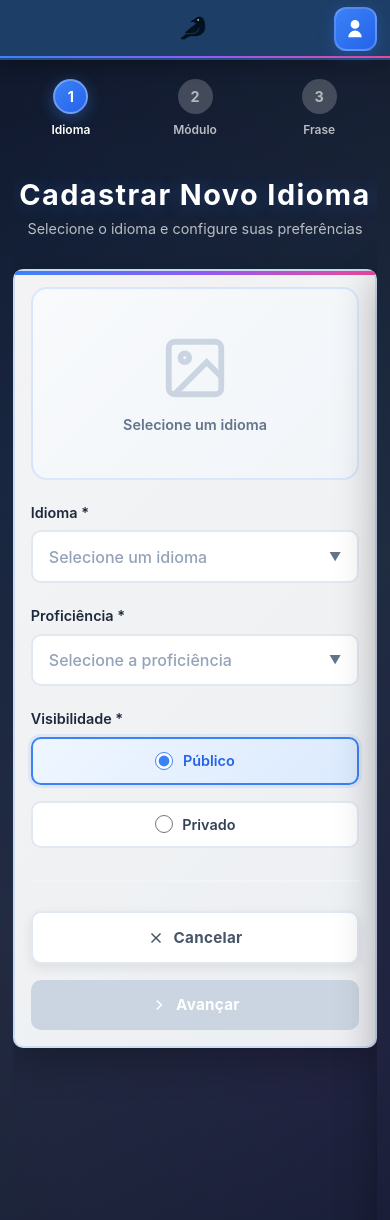
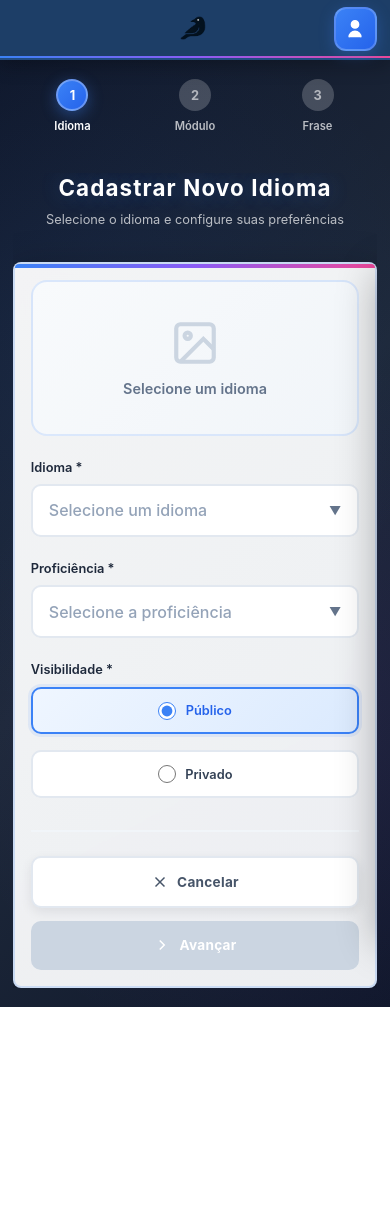
Before and after one commit to LucasHenderson/crow, an Angular app: page /cadastrar-idioma in a window 390 px wide. Shown: the top 1220 px of the page. After the commit the page ends 1007 px from the top, so only its background shows below. Built offline with nearby package versions, Linux system fonts and the light colour scheme.

Commit message:
Ajustes em Cadastrar Idioma

```diff
--- a/src/app/pages/cadastrar-idioma/cadastrar-idioma.css
+++ b/src/app/pages/cadastrar-idioma/cadastrar-idioma.css
@@ -34,12 +34,14 @@
   justify-content: space-between;
   margin-bottom: 2.5rem;
   position: relative;
+  gap: 0.5rem;
 }
 
 .progress-step {
   flex: 1;
   text-align: center;
   position: relative;
+  min-width: 0;
 }
 
 .step-circle {
@@ -74,6 +76,7 @@
   font-size: 0.85rem;
   color: rgba(255, 255, 255, 0.7);
   font-weight: 600;
+  word-break: break-word;
 }
 
 .progress-step.active .step-label {
@@ -103,17 +106,19 @@
 }
 
 .page-header h1 {
-  font-size: 1.8rem;
+  font-size: clamp(1.3rem, 4vw, 1.8rem);
   font-weight: 700;
   margin: 0 0 0.5rem;
   letter-spacing: 0.05em;
   text-shadow: 0 0 20px rgba(59, 130, 246, 0.3);
+  line-height: 1.3;
 }
 
 .page-header p {
   color: rgba(255, 255, 255, 0.7);
-  font-size: 0.9rem;
+  font-size: clamp(0.8rem, 2vw, 0.9rem);
   margin: 0;
+  line-height: 1.5;
 }
 
 /* FORM CARD */
@@ -156,7 +161,7 @@
 
 .bandeira-preview img {
   max-width: 100%;
-  width: 350px;
+  width: min(350px, 100%);
   height: auto;
   max-height: 220px;
   object-fit: contain;
@@ -200,7 +205,7 @@ label {
   margin-bottom: 0.6rem;
   font-weight: 600;
   color: #1e293b;
-  font-size: 0.9rem;
+  font-size: clamp(0.8rem, 2vw, 0.9rem);
 }
 
 .select, input[type="text"], textarea {
@@ -220,6 +225,7 @@ label {
   display: flex;
   align-items: center;
   justify-content: space-between;
+  word-break: break-word;
 }
 
 .select:hover, input:hover, textarea:hover {
@@ -238,6 +244,8 @@ label {
   font-size: 0.75rem;
   color: #64748b;
   transition: transform 0.3s ease;
+  flex-shrink: 0;
+  margin-left: 0.5rem;
 }
 
 .select.active::after {
@@ -266,7 +274,7 @@ textarea {
   background: white;
   border-radius: 12px;
   z-index: 100;
-  max-height: 280px;
+  max-height: min(280px, 50vh);
   overflow-y: auto;
   box-shadow: 0 10px 40px rgba(0, 0, 0, 0.2);
   border: 2px solid rgba(59, 130, 246, 0.2);
@@ -300,8 +308,9 @@ textarea {
   transition: all 0.2s ease;
   color: #334155;
   font-weight: 500;
-  font-size: 0.88rem;
+  font-size: clamp(0.8rem, 2vw, 0.88rem);
   border-bottom: 1px solid #f1f5f9;
+  word-break: break-word;
 }
 
 .option:last-child { border-bottom: none; }
@@ -322,13 +331,15 @@ textarea {
 /* ÍCONES DE MÓDULO */
 .icones-grid {
   display: grid;
-  grid-template-columns: repeat(5, 1fr);
+  grid-template-columns: repeat(auto-fit, minmax(70px, 1fr));
   gap: 1rem;
   margin: 1.5rem 0;
+  justify-items: center;
 }
 
 .icone-option {
-  width: 80px;
+  width: 100%;
+  max-width: 80px;
   aspect-ratio: 1;
   border: 2px solid #e2e8f0;
   border-radius: 12px;
@@ -366,7 +377,7 @@ textarea {
 /* MODO DE FRASE */
 .modo-grid {
   display: grid;
-  grid-template-columns: repeat(3, 1fr);
+  grid-template-columns: repeat(auto-fit, minmax(150px, 1fr));
   gap: 1rem;
   margin: 1.5rem 0;
 }
@@ -406,9 +417,10 @@ textarea {
 
 .modo-card h3 {
   margin: 0;
-  font-size: 0.95rem;
+  font-size: clamp(0.85rem, 2vw, 0.95rem);
   color: #1e293b;
   font-weight: 700;
+  line-height: 1.3;
 }
 
 .modo-card.selected h3 {
@@ -417,15 +429,17 @@ textarea {
 
 /* LINHA DINÂMICA */
 .linha-dinamica {
-  display: flex;
+  display: grid;
+  grid-template-columns: 1fr 1fr auto;
   gap: 0.8rem;
-  align-items: flex-end;
+  align-items: end;
   margin-bottom: 1rem;
 }
 
 .linha-dinamica .campo {
   flex: 1;
   margin: 0;
+  min-width: 0;
 }
 
 .btn-icone {
@@ -440,6 +454,7 @@ textarea {
   cursor: pointer;
   transition: all 0.3s ease;
   margin-bottom: 1.5rem;
+  flex-shrink: 0;
 }
 
 .btn-add {
@@ -504,7 +519,7 @@ textarea {
   margin: 0;
   color: #64748b;
   font-weight: 600;
-  font-size: 0.9rem;
+  font-size: clamp(0.8rem, 2vw, 0.9rem);
 }
 
 .upload-area input {
@@ -518,7 +533,7 @@ textarea {
 }
 
 .imagem-preview {
-  width: 100px;
+  width: 160px;
   object-fit: cover;
   display: block;
   border-radius: 10px;
@@ -584,7 +599,6 @@ textarea {
 
 .par-imagem-preview {
   width: 100px;
-
   object-fit: cover;
   display: block;
   border-radius: 8px;
@@ -600,10 +614,12 @@ textarea {
 }
 
 .quiz-imagem-preview {
-  max-width: 300px;
+  max-width: 100%;
+  width: auto;
   max-height: 200px;
-  object-fit: cover;
+  object-fit: contain;
   display: block;
+  margin: 0 auto;
 }
 
 .quiz-video-preview {
@@ -611,6 +627,13 @@ textarea {
   justify-content: center;
   align-items: center;
   margin-top: 20px;
+}
+
+.quiz-video-preview iframe {
+  max-width: 100%;
+  width: 100%;
+  height: auto;
+  aspect-ratio: 16/9;
 }
 
 /* RADIO */
@@ -630,7 +653,7 @@ textarea {
   border: 2px solid #e2e8f0;
   background: white;
   transition: all 0.3s ease;
-  flex: 1;
+  flex: 1 1 auto;
   min-width: 130px;
   justify-content: center;
 }
@@ -645,6 +668,7 @@ textarea {
   height: 18px;
   cursor: pointer;
   accent-color: #3b82f6;
+  flex-shrink: 0;
 }
 
 .radio-option.selected {
@@ -658,7 +682,8 @@ textarea {
   cursor: pointer;
   color: #334155;
   font-weight: 600;
-  font-size: 0.9rem;
+  font-size: clamp(0.8rem, 2vw, 0.9rem);
+  white-space: nowrap;
 }
 
 .radio-option.selected label {
@@ -672,24 +697,27 @@ textarea {
   margin-top: 2rem;
   padding-top: 1.8rem;
   border-top: 2px solid #f1f5f9;
+  flex-wrap: wrap;
 }
 
 .btn-voltar,
 .cancelar,
 .avancar,
 .finalizar {
-  flex: 1;
+  flex: 1 1 auto;
+  min-width: min(140px, 100%);
   padding: 0.95rem 1.8rem;
   border-radius: 10px;
   cursor: pointer;
   font-weight: 700;
-  font-size: 0.95rem;
+  font-size: clamp(0.85rem, 2vw, 0.95rem);
   transition: all 0.3s ease;
   display: flex;
   align-items: center;
   justify-content: center;
   gap: 0.5rem;
   letter-spacing: 0.02em;
+  white-space: nowrap;
 }
 
 .btn-voltar {
@@ -747,6 +775,7 @@ textarea {
 .finalizar svg {
   width: 18px;
   height: 18px;
+  flex-shrink: 0;
 }
 
 /* SCROLLBAR */
@@ -765,33 +794,382 @@ textarea {
 }
 
 /* RESPONSIVO */
-@media (max-width: 768px) {
-  .cadastro { padding: 2rem 1.5rem; }
-  .form-card { padding: 1.5rem; }
-  .bandeira-section { padding: 1.2rem; }
-  .bandeira-preview { min-height: 150px; }
-  .bandeira-preview img { width: 280px; }
-  .icones-grid { grid-template-columns: repeat(4, 1fr); gap: 0.8rem; }
-  .modo-grid { grid-template-columns: 1fr; }
+
+/* Tablets em paisagem e desktops menores (até 1024px) */
+@media (max-width: 1024px) {
+  .cadastro-container {
+    max-width: 700px;
+  }
+
+  .icones-grid {
+    grid-template-columns: repeat(auto-fit, minmax(65px, 1fr));
+  }
 }
 
-@media (max-width: 600px) {
-  .cadastro { padding: 1.5rem 1rem; }
-  .form-card { padding: 1.2rem; }
-  .icones-grid { grid-template-columns: repeat(3, 1fr); }
-  .radio-group { flex-direction: column; }
-  .radio-option { min-width: 100%; }
-  .acoes { flex-direction: column; }
-  .linha-dinamica { flex-wrap: wrap; }
-  .linha-dinamica .btn-remove { margin-bottom: 1rem; }
-  .progress-bar { flex-wrap: wrap; gap: 0.5rem; }
-  .step-circle { width: 35px; height: 35px; }
-  .step-label { font-size: 0.75rem; }
+/* Tablets em retrato (até 768px) */
+@media (max-width: 768px) {
+  .cadastro {
+    padding: 2rem 1.5rem;
+  }
+
+  .form-card {
+    padding: 1.5rem;
+  }
+
+  .bandeira-section {
+    padding: 1.2rem;
+  }
+
+  .bandeira-preview {
+    min-height: 150px;
+  }
+
+  .bandeira-preview img {
+    width: min(280px, 100%);
+  }
+
+  .icones-grid {
+    grid-template-columns: repeat(auto-fit, minmax(60px, 1fr));
+    gap: 0.8rem;
+  }
+
+  .modo-grid {
+    grid-template-columns: 1fr;
+    gap: 0.8rem;
+  }
+
+  .linha-dinamica {
+    grid-template-columns: 1fr;
+    gap: 0.8rem;
+  }
+
+  .linha-dinamica .btn-icone {
+    width: 100%;
+    max-width: none;
+    margin-bottom: 0;
+  }
+
+  .progress-bar {
+    gap: 0.3rem;
+  }
+
+  .step-circle {
+    width: 38px;
+    height: 38px;
+  }
 }
 
+/* Smartphones grandes (até 600px) */
+@media (max-width: 600px) {
+  .cadastro {
+    padding: 1.5rem 1rem;
+  }
+
+  .form-card {
+    padding: 1.2rem;
+  }
+
+  .page-header h1 {
+    font-size: 1.4rem;
+  }
+
+  .icones-grid {
+    grid-template-columns: repeat(auto-fit, minmax(55px, 1fr));
+    gap: 0.7rem;
+  }
+
+  .radio-group {
+    flex-direction: column;
+  }
+
+  .radio-option {
+    min-width: 100%;
+    width: 100%;
+  }
+
+  .acoes {
+    flex-direction: column;
+    gap: 0.8rem;
+  }
+
+  .acoes button {
+    width: 100%;
+  }
+
+  .step-circle {
+    width: 35px;
+    height: 35px;
+    font-size: 0.85rem;
+  }
+
+  .step-label {
+    font-size: 0.75rem;
+  }
+
+  .upload-area {
+    min-height: 150px;
+    padding: 1.5rem;
+  }
+
+  .upload-area svg {
+    width: 40px;
+    height: 40px;
+  }
+
+  .quiz-video-preview iframe {
+    height: 180px;
+  }
+}
+
+/* Smartphones pequenos (até 480px) */
 @media (max-width: 480px) {
-  .cadastro { padding: 1.2rem 0.8rem; }
-  .form-card { padding: 1rem; }
-  .bandeira-preview img { width: 220px; }
-  .icones-grid { grid-template-columns: repeat(3, 1fr); gap: 0.6rem; }
+  .cadastro {
+    padding: 1.2rem 0.8rem;
+  }
+
+  .form-card {
+    padding: 1rem;
+    border-radius: 8px;
+  }
+
+  .bandeira-section {
+    padding: 1rem;
+  }
+
+  .bandeira-preview {
+    min-height: 120px;
+  }
+
+  .bandeira-preview img {
+    width: min(220px, 100%);
+    max-height: 150px;
+  }
+
+  .bandeira-placeholder svg {
+    width: 50px;
+    height: 50px;
+  }
+
+  .icones-grid {
+    grid-template-columns: repeat(auto-fit, minmax(50px, 1fr));
+    gap: 0.6rem;
+  }
+
+  .icone-option {
+    padding: 0.6rem;
+  }
+
+  .modo-card {
+    padding: 1.2rem 0.8rem;
+  }
+
+  .modo-card svg {
+    width: 40px;
+    height: 40px;
+  }
+
+  .btn-icone {
+    width: 38px;
+    height: 38px;
+    min-width: 38px;
+  }
+
+  .btn-icone svg {
+    width: 18px;
+    height: 18px;
+  }
+
+  .progress-bar {
+    gap: 0.2rem;
+  }
+
+  .step-circle {
+    width: 32px;
+    height: 32px;
+    font-size: 0.8rem;
+  }
+
+  .step-label {
+    font-size: 0.7rem;
+  }
+
+  .upload-area-small {
+    min-height: 80px;
+    padding: 0.8rem;
+  }
+
+  .par-imagem-preview {
+    max-height: 80px;
+  }
+
+  .quiz-video-preview iframe {
+    height: 160px;
+  }
+
+  .acoes {
+    padding-top: 1.5rem;
+  }
 }
+
+/* Smartphones muito pequenos (até 360px) */
+@media (max-width: 360px) {
+  .cadastro {
+    padding: 1rem 0.6rem;
+  }
+
+  .form-card {
+    padding: 0.8rem;
+  }
+
+  .page-header h1 {
+    font-size: 1.2rem;
+  }
+
+  .bandeira-preview {
+    min-height: 100px;
+  }
+
+  .bandeira-preview img {
+    max-height: 120px;
+  }
+
+  .icones-grid {
+    grid-template-columns: repeat(auto-fit, minmax(45px, 1fr));
+    gap: 0.5rem;
+  }
+
+  .step-circle {
+    width: 30px;
+    height: 30px;
+    font-size: 0.75rem;
+  }
+
+  .step-label {
+    font-size: 0.65rem;
+  }
+
+  .modo-card {
+    padding: 1rem 0.6rem;
+  }
+
+  .modo-card svg {
+    width: 36px;
+    height: 36px;
+  }
+
+  .btn-icone {
+    width: 36px;
+    height: 36px;
+    min-width: 36px;
+  }
+
+  .upload-area {
+    min-height: 120px;
+    padding: 1rem;
+  }
+
+  .upload-area svg {
+    width: 36px;
+    height: 36px;
+  }
+}
+
+/* Modo paisagem em smartphones */
+@media (max-height: 600px) and (orientation: landscape) {
+  .cadastro {
+    padding: 1.5rem 1rem;
+  }
+
+  .bandeira-preview {
+    min-height: 120px;
+  }
+
+  .bandeira-preview img {
+    max-height: 150px;
+  }
+
+  .upload-area {
+    min-height: 120px;
+  }
+
+  .step-circle {
+    width: 35px;
+    height: 35px;
+  }
+
+  .progress-bar {
+    margin-bottom: 1.5rem;
+  }
+}
+
+/* Telas muito grandes (acima de 1400px) */
+@media (min-width: 1400px) {
+  .cadastro-container {
+    max-width: 900px;
+  }
+
+  .form-card {
+    padding: 2.5rem;
+  }
+
+  .icones-grid {
+    grid-template-columns: repeat(auto-fit, minmax(85px, 1fr));
+    gap: 1.2rem;
+  }
+}
+
+/* Ajustes para impressão */
+@media print {
+  .cadastro {
+    background: white;
+    color: black;
+  }
+
+  .cadastro::before {
+    display: none;
+  }
+
+  .form-card {
+    box-shadow: none;
+    border: 1px solid #ddd;
+  }
+
+  .acoes {
+    display: none;
+  }
+
+  .btn-remover-imagem {
+    display: none;
+  }
+}
+
+/* Melhorias de acessibilidade */
+@media (prefers-reduced-motion: reduce) {
+  * {
+    animation-duration: 0.01ms !important;
+    animation-iteration-count: 1 !important;
+    transition-duration: 0.01ms !important;
+  }
+
+  .carousel-wrapper {
+    transition: none;
+  }
+}
+
+/* Suporte para telas de alto contraste */
+@media (prefers-contrast: high) {
+  .form-card {
+    border: 3px solid #000;
+  }
+
+  .select, input, textarea {
+    border: 2px solid #000;
+  }
+
+  .btn-voltar,
+  .cancelar,
+  .avancar,
+  .finalizar {
+    border: 2px solid currentColor;
+  }
+}
--- a/src/app/pages/cadastrar-idioma/cadastrar-idioma.html
+++ b/src/app/pages/cadastrar-idioma/cadastrar-idioma.html
@@ -297,7 +297,6 @@
               </div>
             </div>
 
-
               <div class="campo" *ngIf="tipoMidiaQuiz === 'video'">
                 <label>Link do YouTube (Incorporar)</label>
                 <input type="text" [(ngModel)]="videoQuiz" (ngModelChange)="onVideoQuizChange($event)" placeholder="https://www.youtube.com/embed/..." />
```
Lines whose indentation alone changed are shown as unchanged.
